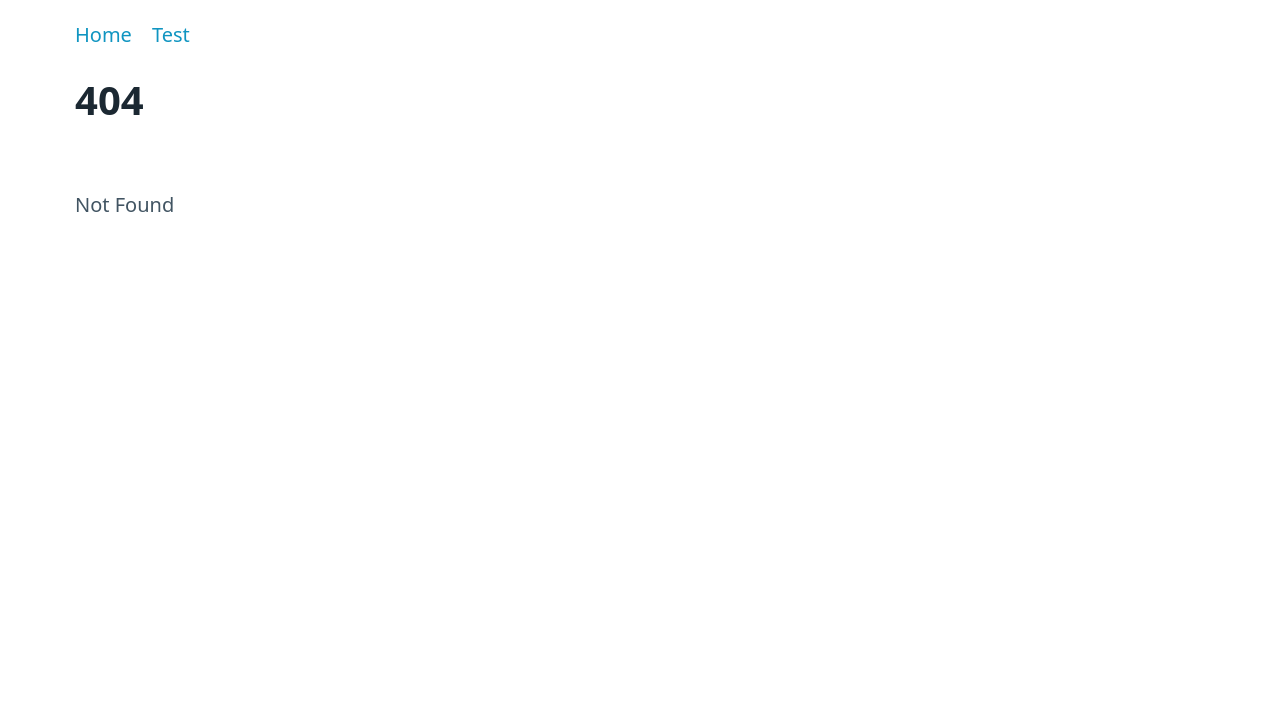
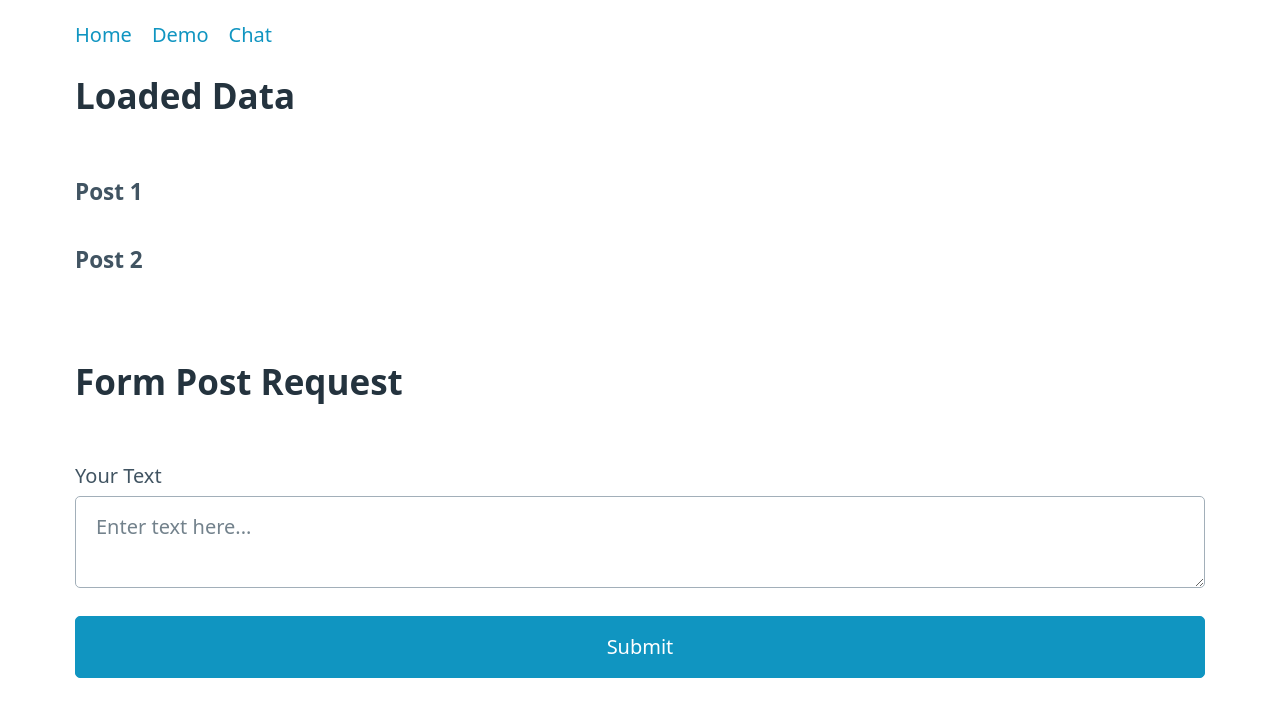
Before and after one commit to collardeau/sveltekit-test, a SvelteKit app: page /demo in a window 1280 px wide. Before the commit this address had no page. Shown: the top 716 px of the page. Built offline with nearby package versions, Linux system fonts and the light colour scheme.

Commit message:
work on demo route

```diff
--- a/src/routes/+layout.svelte
+++ b/src/routes/+layout.svelte
@@ -2,7 +2,8 @@
 	<nav>
 		<ul>
 			<li><a href="/">Home</a></li>
-			<li><a href="/test">Test</a></li>
+			<li><a href="/demo">Demo</a></li>
+			<li><a href="/chat">Chat</a></li>
 		</ul>
 	</nav>
 </header>
--- a/src/routes/+page.svelte
+++ b/src/routes/+page.svelte
@@ -1,7 +1,2 @@
-<script>
-	export let data;
-	console.log(data);
-</script>
-
 <h1>Welcome to SvelteKit</h1>
 <p>Visit <a href="https://kit.svelte.dev">kit.svelte.dev</a> to read the documentation</p>
--- /dev/null
+++ b/src/routes/demo/+page.server.js
@@ -0,0 +1,37 @@
+import { fail } from '@sveltejs/kit';
+
+export const load = async ({ fetch }) => {
+	try {
+		// load some data here
+		await new Promise((resolve) => setTimeout(resolve, 1000));
+		// throw new Error('Something went wrong!');
+		return {
+			posts: [
+				{ id: 1, title: 'Post 1', content: 'Lorem ipsum 1' },
+				{ id: 2, title: 'Post 2', content: 'Lorem ipsum 2' }
+			]
+		};
+	} catch (error) {
+		console.error(error);
+		return {
+			posts: [],
+			error: 'Could not load data'
+		};
+	}
+};
+
+export const actions = {
+	test: async (event) => {
+		try {
+			// do some processing here
+			await new Promise((resolve) => setTimeout(resolve, 500));
+			// throw new Error('Oops, something went wrong!');
+			return {
+				success: true,
+				message: 'your form was successfully processed'
+			};
+		} catch (error) {
+			return fail(500, { success: false, error: error.message });
+		}
+	}
+};
--- /dev/null
+++ b/src/routes/demo/+page.svelte
@@ -0,0 +1,52 @@
+<script>
+	import { enhance } from '$app/forms';
+
+	export let data; // data from +page.server.js
+	export let form; // data from form submission
+
+	// handling form submission
+	let loading = false;
+	const submit = (stuff) => {
+		loading = true;
+		return async ({ update }) => {
+			update();
+			loading = false;
+		};
+	};
+</script>
+
+<section>
+	<h2>Loaded Data</h2>
+	{#each data.posts as post}
+		<div>
+			<h5>{post.title}</h5>
+		</div>
+	{/each}
+	{#if data?.error}
+		<div>
+			{data.error}
+		</div>
+	{/if}
+</section>
+
+<section>
+	<h2>Form Post Request</h2>
+	<form method="POST" action="?/test" use:enhance={submit}>
+		<label for="userText">Your Text</label>
+		<textarea id="userText" name="userText" placeholder="Enter text here..." value="" required />
+		<button type="submit">Submit</button>
+	</form>
+	{#if loading}
+		<div>Loading...</div>
+	{/if}
+	{#if form?.success}
+		<div>
+			{form.message}
+		</div>
+	{/if}
+	{#if form?.error}
+		<div>
+			{form.error}
+		</div>
+	{/if}
+</section>
```
Also changed, not shown: src/routes/+page.js (+2 -6 lines), src/routes/test/+page.server.js (deleted, +0 -32 lines), src/routes/test/+page.svelte (deleted, +0 -43 lines).
